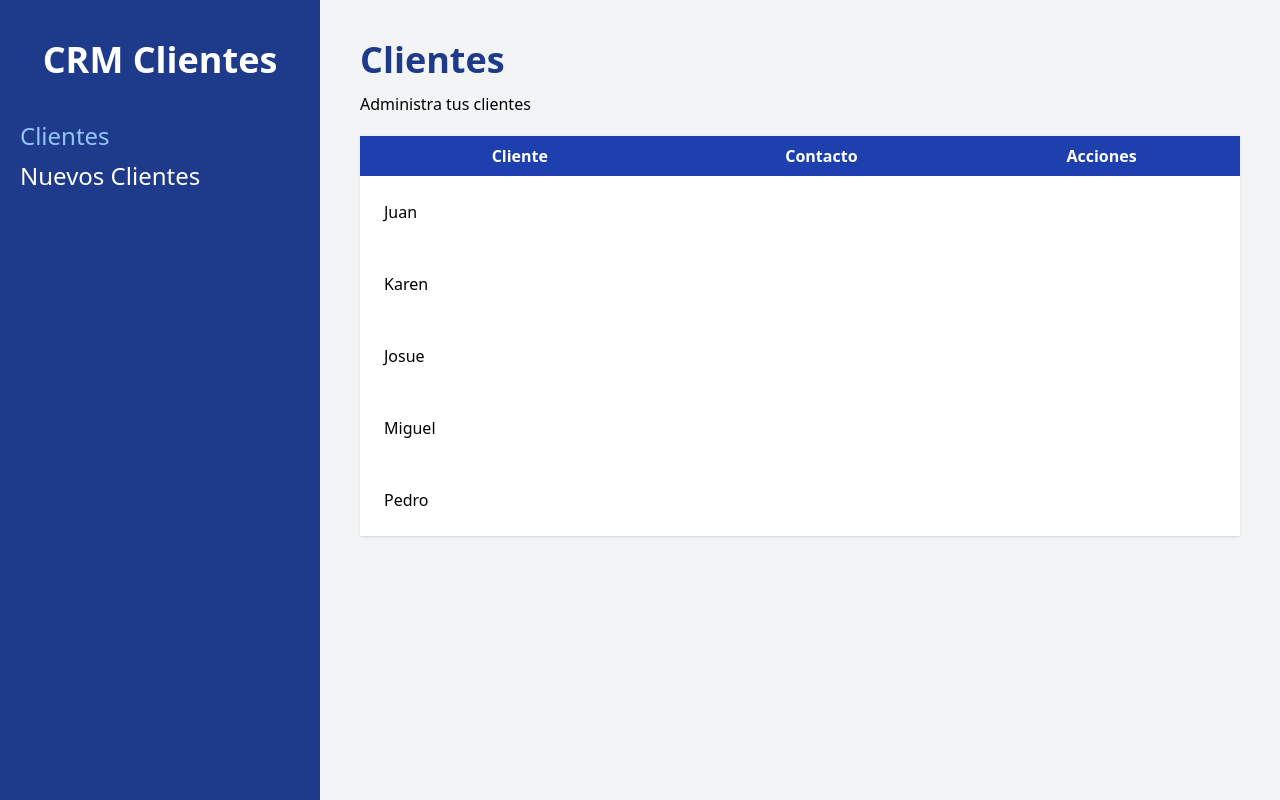
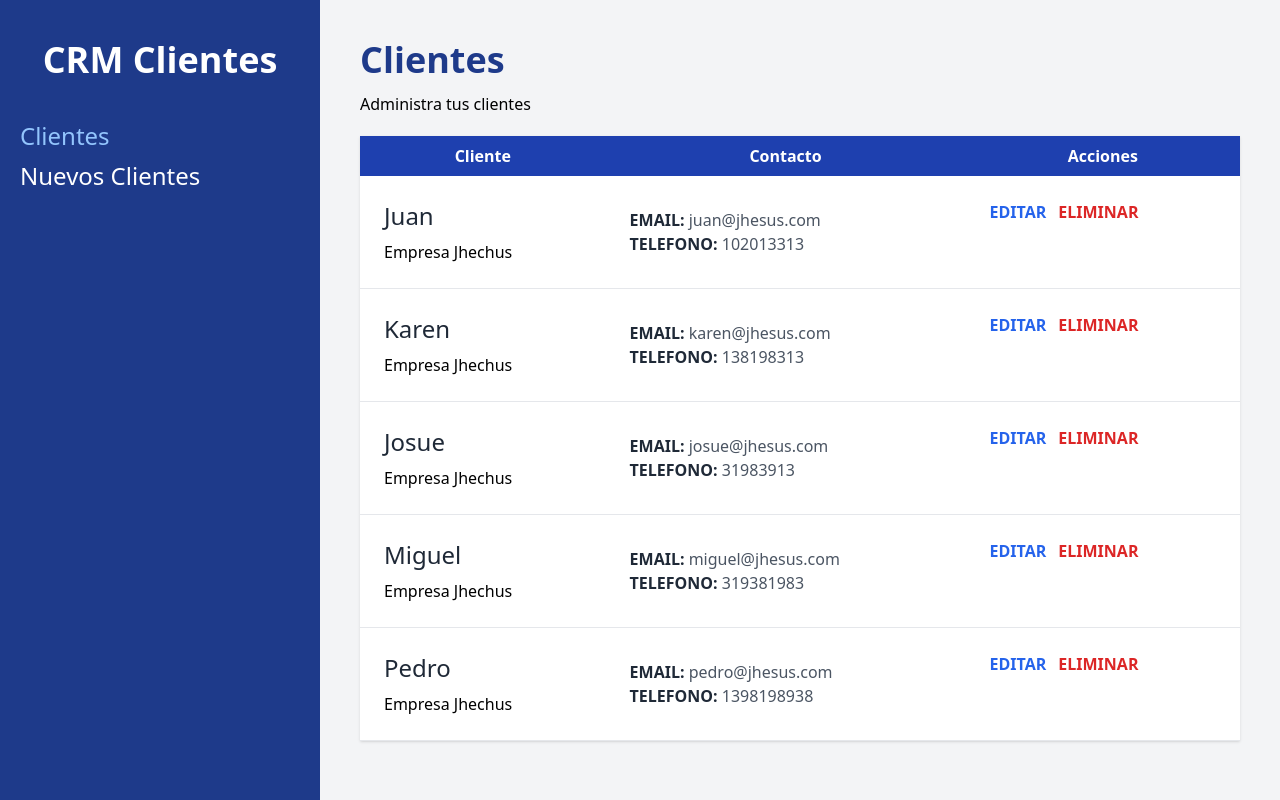
Before and after one commit to jhechus/Administrador-de-clientes, a React (Vite) app: page / in a window 1280 px wide. Built offline with nearby package versions, Linux system fonts and the light colour scheme.

Commit message:
mostradno toda la inf

```diff
--- a/src/components/Cliente.jsx
+++ b/src/components/Cliente.jsx
@@ -5,9 +5,36 @@
 const {nombre, empresa, email, telefono, id} = cliente
 
 return (
-    <tr>
-        <td className=" p-6">
-            {nombre}
+    <tr className=' border-b'>
+        <td className=" p-6 space-y-2">
+            <p className=' text-2xl text-gray-800'> {nombre} </p>
+            <p> {empresa} </p>
+        </td>
+
+        <td className='p-6'>
+            <p className=' text-gray-600'>
+                <span className='text-gray-800 uppercase font-bold'> Email: </span>
+                {email}
+            </p>
+            <p className=' text-gray-600'>
+                <span className='text-gray-800 uppercase font-bold'> Telefono: </span>
+                {telefono}
+            </p>
+        </td>
+
+        <td className='p-6 flex gap-3'>
+            <button
+                type='button'
+                className=' text-blue-600 hover:text-blue-800 uppercase font-bold'
+            >
+                Editar
+            </button>
+            <button
+                type='button'
+                className=' text-red-600 hover:text-red-800 uppercase font-bold'
+            >
+                Eliminar
+            </button>
         </td>
     </tr>
   )
--- a/src/pages/Index.jsx
+++ b/src/pages/Index.jsx
@@ -7,36 +7,36 @@
         id: 1,
         nombre: 'Juan',
         telefono: 102013313,
-        email: "juan@juan.com",
-        empresa: 'Codigo Con Juan'
+        email: "juan@jhesus.com",
+        empresa: 'Empresa Jhechus'
     },
     {
         id: 2,
         nombre: 'Karen',
         telefono: 138198313,
-        email: "karen@juan.com",
-        empresa: 'Codigo Con Juan'
+        email: "karen@jhesus.com",
+        empresa: 'Empresa Jhechus'
     },
     {
         id: 3,
         nombre: 'Josue',
         telefono: 31983913,
-        email: "josue@juan.com",
-        empresa: 'Codigo Con Juan'
+        email: "josue@jhesus.com",
+        empresa: 'Empresa Jhechus'
     },
     {
         id: 4,
         nombre: 'Miguel',
         telefono: 319381983,
-        email: "miguel@juan.com",
-        empresa: 'Codigo Con Juan'
+        email: "miguel@jhesus.com",
+        empresa: 'Empresa Jhechus'
     },
     {
         id: 5,
         nombre: 'Pedro',
         telefono: 1398198938,
-        email: "pedro@juan.com",
-        empresa: 'Codigo Con Juan'
+        email: "pedro@jhesus.com",
+        empresa: 'Empresa Jhechus'
     },
 ];
 
```
